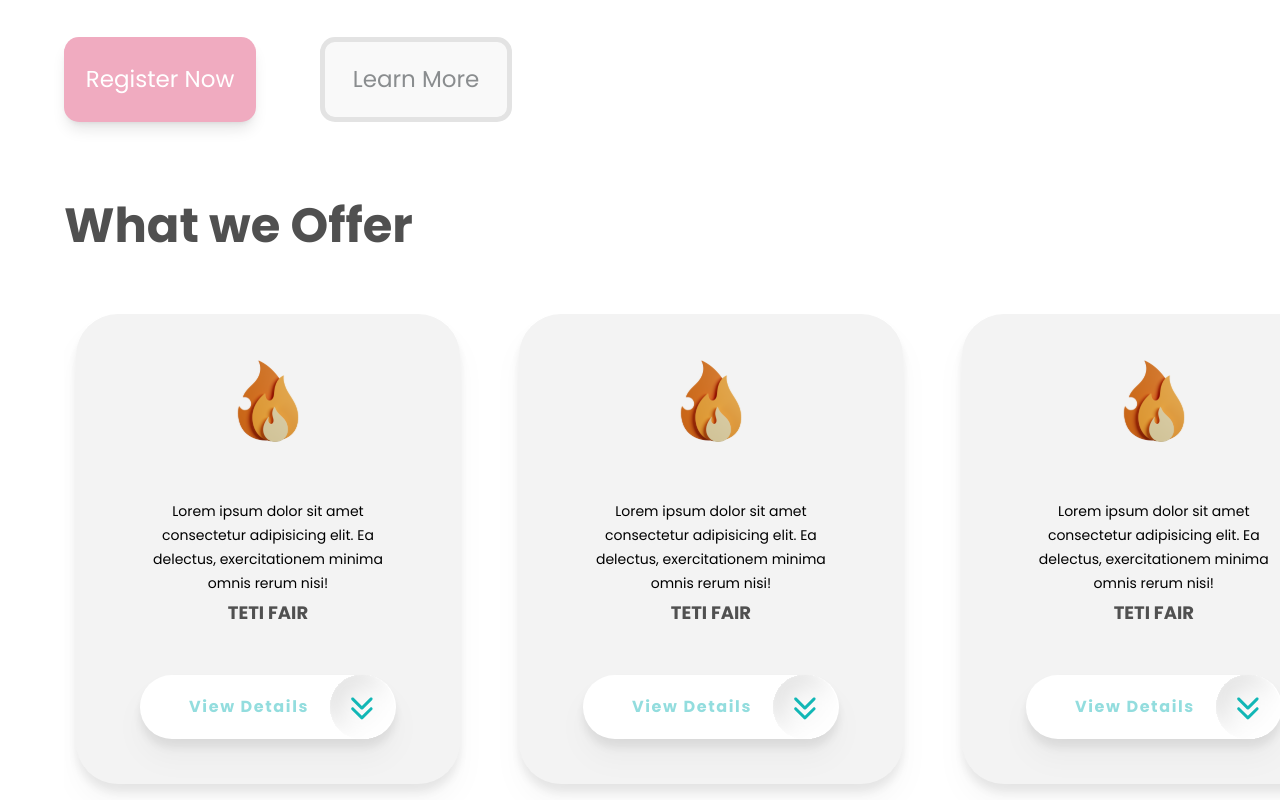
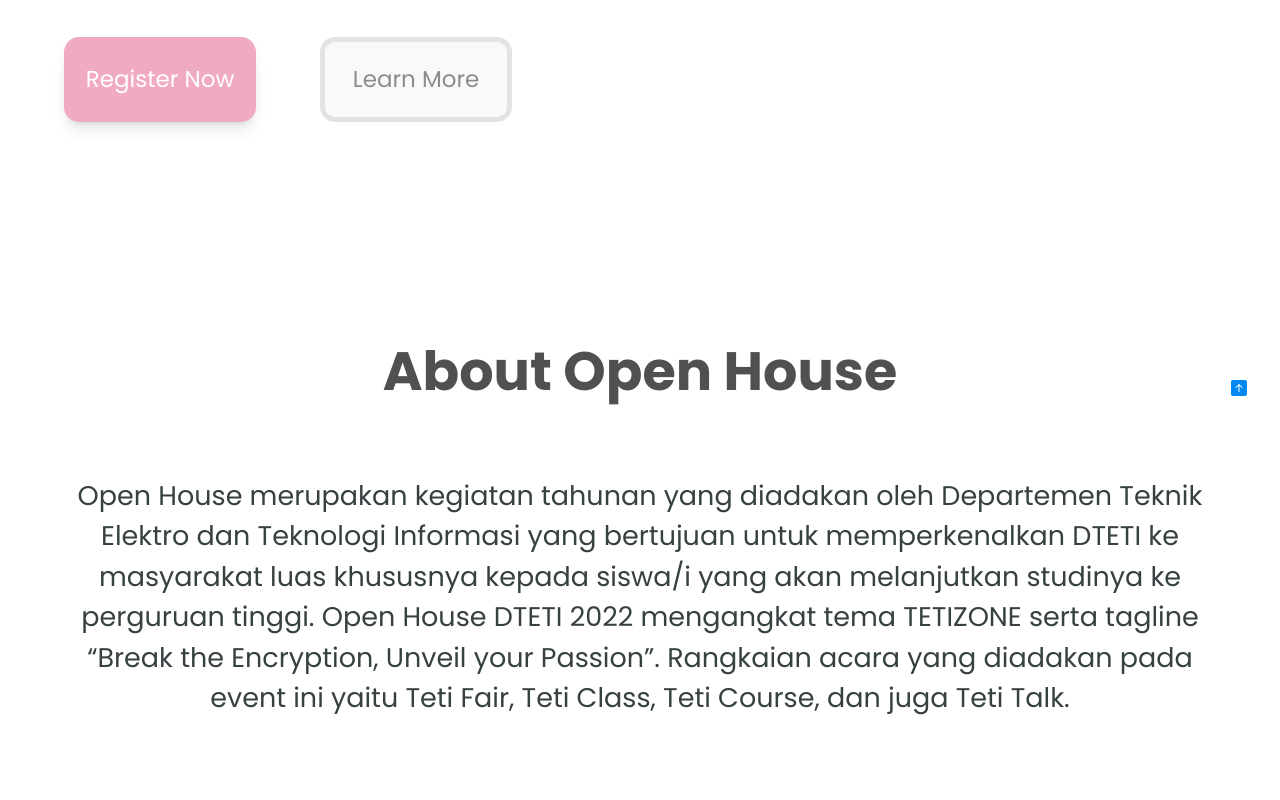
Before and after one commit to aufarhmn/web-open-house, a Next.js app: page / in a window 1280 px wide. Shown: the part 460-1260 px from the top of the page. Built offline with nearby package versions, Linux system fonts and the light colour scheme.

Commit message:
add About section

```diff
--- /dev/null
+++ b/components/About.js
@@ -0,0 +1,21 @@
+import React from "react";
+
+export default function About() {
+    return (
+        // TODO: Responsive (font size)
+        <div className="w-full h-full px-16 pt-[209px] pb-[175px] bg-white">
+            <div className="grid container mx-auto space-y-16 font-Poppins text-center">
+                <h2 className="text-[54px] font-bold text-black-100">
+                    About Open House
+                </h2>
+                <p className="text-[27px] font-normal text-black-200">
+                    Open House merupakan kegiatan tahunan yang diadakan oleh Departemen Teknik Elektro dan Teknologi Informasi
+                    yang bertujuan untuk memperkenalkan DTETI ke masyarakat luas khususnya kepada siswa/i yang akan
+                    melanjutkan studinya ke perguruan tinggi. Open House DTETI 2022 mengangkat tema TETIZONE
+                    serta tagline “Break the Encryption, Unveil your Passion”. Rangkaian acara yang diadakan pada event ini
+                    yaitu Teti Fair, Teti Class, Teti Course, dan juga Teti Talk.
+                </p>
+            </div>
+        </div>
+    );
+}
--- a/pages/index.js
+++ b/pages/index.js
@@ -4,6 +4,7 @@ import DeanMessage from '../components/DeanMessage'
 import SubEvents from '../components/SubEvents'
 import BackToTop from '../components/BackToTop'
 import OHEvents from '../components/OHEvents'
+import About from '../components/About'
 
 export default function Home() {
   return (
@@ -11,6 +12,7 @@ export default function Home() {
       {/* Form belum diexport */}
       <Navbar />
       <Hero />
+      <About />
       <OHEvents />
       <DeanMessage />
       <SubEvents />
--- a/tailwind.config.js
+++ b/tailwind.config.js
@@ -34,6 +34,10 @@ module.exports = {
         green: {
           "100": "#D8F2AE",
           "200": "#143C3C"
+        },
+        black: {
+          "100": "#505050",
+          "200": "#374141"
         }
       }
     },
```
Also changed, not shown: 2 other files (tests, documents, lock files or other folders).
